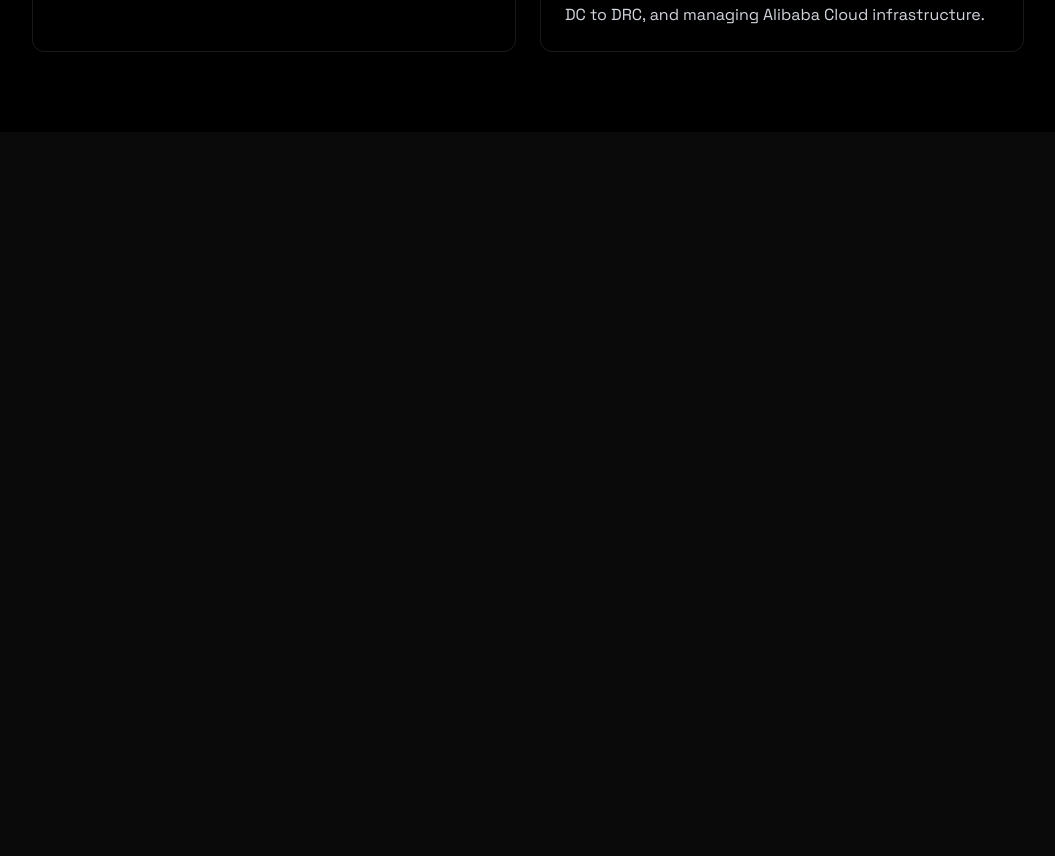
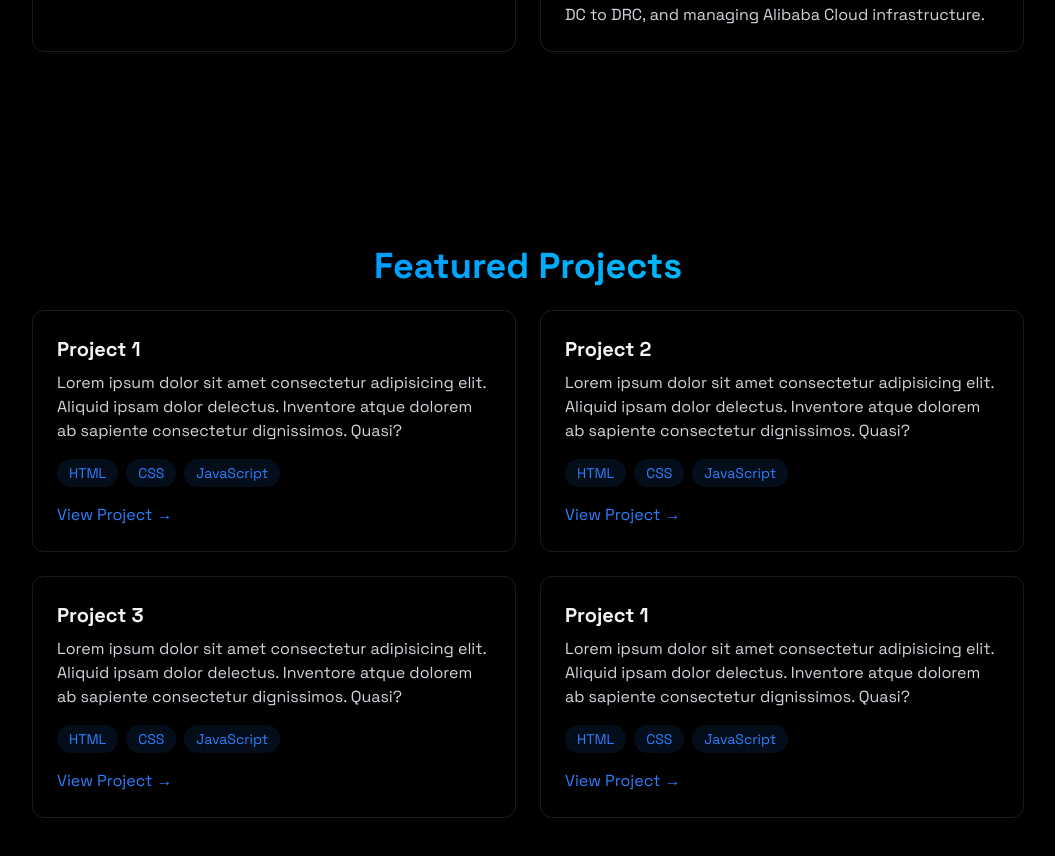
Before and after one commit to RezaR2P/portofolio, a React (Vite) app: page / in a window 1280 px wide. Shown: the part 1620-2476 px from the top of the page, without its empty margins (112-1167 px from the left). Before the commit the page ends 1752 px from the top, so only its background shows below. Built offline with nearby package versions, Linux system fonts and the light colour scheme.

Commit message:
feat: Tambah dan perbarui komponen
- Menambahkan komponen Projects.
- Memperbarui komponen Home dan About.
- Menambahkan efek animasi dengan komponen RevealOnScreen.
- Memperbarui gaya di file CSS.

```diff
--- a/src/App.jsx
+++ b/src/App.jsx
@@ -5,6 +5,7 @@ import Navbar from './components/Navbar.jsx'
 import MobileMenu from './components/MobileMenu.jsx'
 import Home from './components/sections/Home.jsx'
 import About from './components/sections/About.jsx'
+import Projects from './components/sections/Projects.jsx'
 
 function App() {
   const [isLoaded, setIsLoaded] = useState(false)
@@ -17,6 +18,7 @@ function App() {
         <MobileMenu menuOpen={menuOpen} setMenuOpen={setMenuOpen} />
         <Home />
         <About />
+        <Projects />
       </div>
     </>
   )
--- /dev/null
+++ b/src/components/RevealOnScreen.jsx
@@ -0,0 +1,20 @@
+import { useEffect, useRef } from "react"
+
+function RevealOnScreen({children}) {
+  const ref = useRef(null)
+  useEffect(() => {
+    const observer = new IntersectionObserver((entry) => {
+      if (entry[0].isIntersecting) {
+        ref.current.classList.add('visible')
+        observer.unobserve(ref.current)
+      }
+    }, {threshold: 0.2, rootMargin: '0px 0px -50px 0px'} )
+    if (ref.current) observer.observe(ref.current)
+    return () => observer.disconnect();
+  })
+  return (
+    <div ref={ref} className='reveal'>{children}</div>
+  )
+}
+
+export default RevealOnScreen
--- a/src/components/sections/About.jsx
+++ b/src/components/sections/About.jsx
@@ -1,3 +1,4 @@
+import RevealOnScreen from "../RevealOnScreen"
 
 function About() {
 const frondEndSkills = [
@@ -26,6 +27,7 @@ const backendSkills = [
 
   return (
     <section id="about" className="min-h-screen flex items-center justify-center py-20">
+      <RevealOnScreen>
       <div className="max-w-5xl mx-auto px-4">
         <h2 className="text-4xl font-bold mb-6 bg-gradient-to-r from-blue-500 to-cyan-400 bg-clip-text text-transparent text-center">About Me</h2>
         <div className="rounded-xl p-8 border border-white/10 hover:-translate-y-1 transition-all">
@@ -80,6 +82,7 @@ const backendSkills = [
             </div>
         </div>
       </div>
+      </RevealOnScreen>
     </section>
   )
 }
--- a/src/components/sections/Home.jsx
+++ b/src/components/sections/Home.jsx
@@ -1,7 +1,9 @@
+import RevealOnScreen from "../RevealOnScreen"
 
 function Home() {
   return (
     <section id="home" className="min-h-screen flex items-center justify-center relative">
+      <RevealOnScreen>
       <div className="text-center z-10  px-4">
         <h1 className="text-4xl md:text-6xl font-bold mb-6 bg-gradient-to-r from-blue-500 to-cyan-400 bg-clip-text text-transparent loading-right">Hi, I'm Reza Ramdan Permana</h1>
         <p className="text-gray-300 mb-8 max-w-lg mx-auto">Lorem, ipsum dolor sit amet consectetur adipisicing elit. Iusto aspernatur eligendi, velit iste praesentium dignissimos. Quae vitae alias laboriosam, optio fugit voluptatibus delectus itaque commodi accusantium eveniet iusto aliquid officia!</p>
@@ -10,7 +12,7 @@ function Home() {
         <a href="#contact" className="border border-blue-500/50 text-blue-500 px-6 py-2 rounded font-medium transition-all duration-300 hover:-translate-y-0.5 hover:shadow-[0_0_15px_rgba(59, 130, 246, 0.2)] hover:bg-blue-500/10">Contact Me</a>
         </div>
       </div>
-
+      </RevealOnScreen>
     </section>
   )
 }
--- a/src/components/sections/Projects.jsx
+++ b/src/components/sections/Projects.jsx
@@ -0,0 +1,68 @@
+import RevealOnScreen from "../RevealOnScreen"
+
+function Projects() {
+  return (
+    <section id="projects" className="min-h-screen flex items-center justify-center py-20">
+      <RevealOnScreen>
+      <div className="max-w-5xl mx-auto px-4">
+      <h2 className="text-4xl font-bold mb-6 bg-gradient-to-r from-blue-500 to-cyan-400 bg-clip-text text-transparent text-center">Featured Projects</h2>
+      <div className="grid grid-cols-1 md:grid-cols-2 gap-6">
+        <div className="p-6 rounded-xl border border-white/10 hover:-translate-y-1 hover:border-blue-500/30 hover:shadow-[0_2px_8px_rgba(59, 130, 246, 0.5)] transition-all">
+          <h3 className="text-xl font-bold mb-2">Project 1</h3>
+          <p className="text-gray-300 mb-4">Lorem ipsum dolor sit amet consectetur adipisicing elit. Aliquid ipsam dolor delectus. Inventore atque dolorem ab sapiente consectetur dignissimos. Quasi?</p>
+          <div className="flex flex-wrap gap-2 mb-4">
+            {["HTML", "CSS", "JavaScript"].map((tech, key) => (
+              <span key={key} className="bg-blue-500/10 text-blue-500 px-3 py-1 rounded-full text-sm hover:bg-blue-500/20 hover:shadow-[0_2px_8px_rgba(59, 130, 246, 0.5)] transition-all">{tech}</span>
+            ))}
+          </div>
+          <div className="flex justify-between items-center">
+            <a href="#" className="text-blue-500 hover:text-blue-300 transition-colors">View Project → </a>
+          </div>
+        </div>
+
+        <div className="p-6 rounded-xl border border-white/10 hover:-translate-y-1 hover:border-blue-500/30 hover:shadow-[0_2px_8px_rgba(59, 130, 246, 0.5)] transition-all">
+          <h3 className="text-xl font-bold mb-2">Project 2</h3>
+          <p className="text-gray-300 mb-4">Lorem ipsum dolor sit amet consectetur adipisicing elit. Aliquid ipsam dolor delectus. Inventore atque dolorem ab sapiente consectetur dignissimos. Quasi?</p>
+          <div className="flex flex-wrap gap-2 mb-4">
+            {["HTML", "CSS", "JavaScript"].map((tech, key) => (
+              <span key={key} className="bg-blue-500/10 text-blue-500 px-3 py-1 rounded-full text-sm hover:bg-blue-500/20 hover:shadow-[0_2px_8px_rgba(59, 130, 246, 0.5)] transition-all">{tech}</span>
+            ))}
+          </div>
+          <div className="flex justify-between items-center">
+            <a href="#" className="text-blue-500 hover:text-blue-300 transition-colors">View Project → </a>
+          </div>
+        </div>
+
+        <div className="p-6 rounded-xl border border-white/10 hover:-translate-y-1 hover:border-blue-500/30 hover:shadow-[0_2px_8px_rgba(59, 130, 246, 0.5)] transition-all">
+          <h3 className="text-xl font-bold mb-2">Project 3</h3>
+          <p className="text-gray-300 mb-4">Lorem ipsum dolor sit amet consectetur adipisicing elit. Aliquid ipsam dolor delectus. Inventore atque dolorem ab sapiente consectetur dignissimos. Quasi?</p>
+          <div className="flex flex-wrap gap-2 mb-4">
+            {["HTML", "CSS", "JavaScript"].map((tech, key) => (
+              <span key={key} className="bg-blue-500/10 text-blue-500 px-3 py-1 rounded-full text-sm hover:bg-blue-500/20 hover:shadow-[0_2px_8px_rgba(59, 130, 246, 0.5)] transition-all">{tech}</span>
+            ))}
+          </div>
+          <div className="flex justify-between items-center">
+            <a href="#" className="text-blue-500 hover:text-blue-300 transition-colors">View Project → </a>
+          </div>
+        </div>
+
+        <div className="p-6 rounded-xl border border-white/10 hover:-translate-y-1 hover:border-blue-500/30 hover:shadow-[0_2px_8px_rgba(59, 130, 246, 0.5)] transition-all">
+          <h3 className="text-xl font-bold mb-2">Project 1</h3>
+          <p className="text-gray-300 mb-4">Lorem ipsum dolor sit amet consectetur adipisicing elit. Aliquid ipsam dolor delectus. Inventore atque dolorem ab sapiente consectetur dignissimos. Quasi?</p>
+          <div className="flex flex-wrap gap-2 mb-4">
+            {["HTML", "CSS", "JavaScript"].map((tech, key) => (
+              <span key={key} className="bg-blue-500/10 text-blue-500 px-3 py-1 rounded-full text-sm hover:bg-blue-500/20 hover:shadow-[0_2px_8px_rgba(59, 130, 246, 0.5)] transition-all">{tech}</span>
+            ))}
+          </div>
+          <div className="flex justify-between items-center">
+            <a href="#" className="text-blue-500 hover:text-blue-300 transition-colors">View Project → </a>
+          </div>
+        </div>
+      </div>
+      </div>
+      </RevealOnScreen>
+    </section>
+  )
+}
+
+export default Projects
--- a/src/index.css
+++ b/src/index.css
@@ -37,3 +37,14 @@ html, body {
     animation: loading 1s  ease infinite;
   }
 }
+
+.reveal {
+  opacity: 0;
+  transition: opacity 0.7s ease, transform 0.7s ease;
+  transform: translateY(20px);
+}
+
+.reveal.visible {
+  opacity: 1;
+  transform: translateY(0);
+}
```
